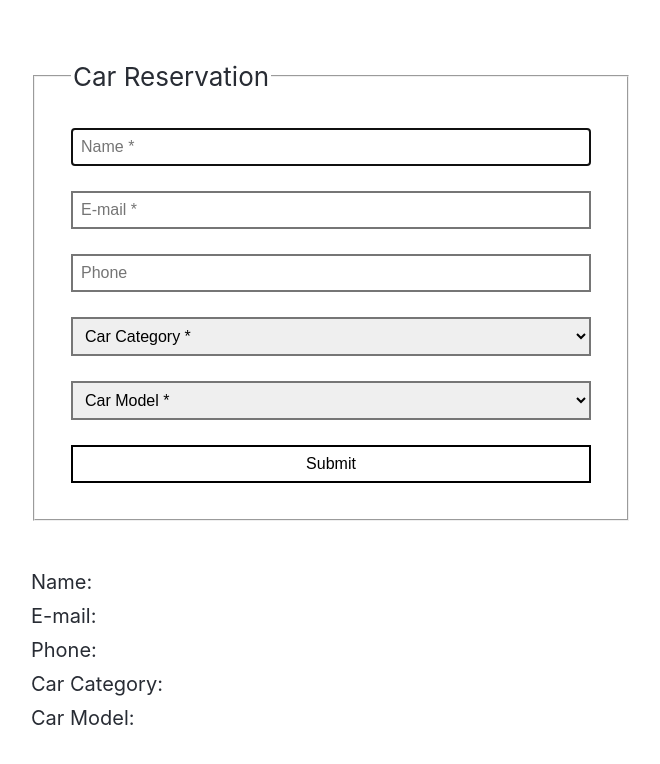
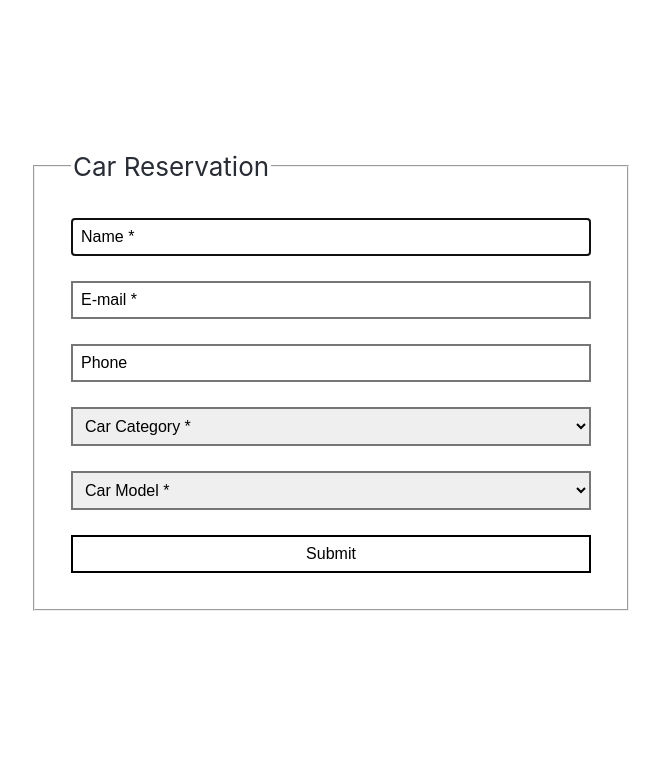
Before and after one commit to raflorenz/formgen, a React (Create React App) app: page / in a window 1280 px wide. Shown: the top 764 px of the page, without its empty margins (309-969 px from the left). Built offline with nearby package versions, Linux system fonts and the light colour scheme.

Commit message:
some form display updates

```diff
--- a/src/App.css
+++ b/src/App.css
@@ -40,6 +40,22 @@ fieldset {
   font-size: 16px;
 }
 
+::-webkit-input-placeholder { /* WebKit, Blink, Edge */
+  color: #000;
+}
+
+::-moz-placeholder { /* Mozilla Firefox 19+ */
+ color: #000;
+}
+
+:-ms-input-placeholder { /* Internet Explorer 10-11 */
+ color: #000;
+}
+
+::placeholder { /* Most modern browsers support this now */
+ color: #000;
+}
+
 select,
 button {
   width: 100% !important;
@@ -72,7 +88,16 @@ button.form-control:hover {
 
 .form-group.active.invalid .form-control,
 .form.submitted .form-group.invalid .form-control {
-  border: 2px solid red;
+  border-color: red;
+}
+
+.form-group.active .form-control,
+.form.submitted .form-control {
+  border-color: green;
+}
+
+.form.submitted button.form-control {
+  border-color: #282c34;
 }
 
 .form-values {
--- a/src/Form.js
+++ b/src/Form.js
@@ -131,11 +131,11 @@ function Form() {
             </form>
 
             <div className="form-values">
-                <p>Name: {values.name}</p>
-                <p>E-mail: {values.email}</p>
-                <p>Phone: {values.phone}</p>
-                <p>Car Category: {values.category}</p>
-                <p>Car Model: {values.model}</p>
+                {values.name && <p>Name: {values.name}</p>}
+                {values.email && <p>E-mail: {values.email}</p>}
+                {values.phone && <p>Phone: {values.phone}</p>}
+                {values.category && <p>Car Category: {values.category}</p>}
+                {values.model && <p>Car Model: {values.model}</p>}
             </div>
         </>
     );
```
